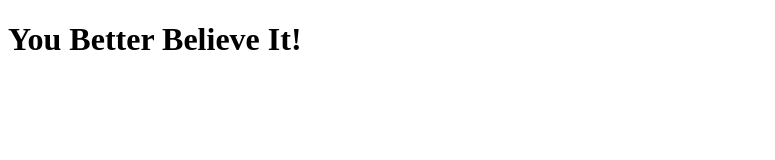
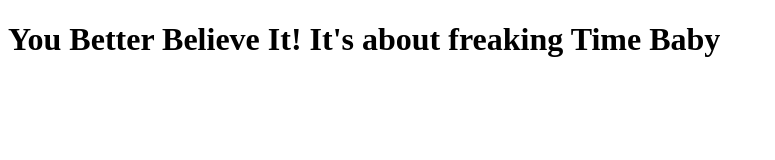
Before and after one commit to Bentimms9/coursera-test, a plain HTML site: page site/index.html in a window 1280 px wide. Shown: the whole page, without its empty margins (0-775 px from the left). Drawn offline with Linux system fonts and the light colour scheme.

Commit message:
small addition.

```diff
--- a/site/index.html
+++ b/site/index.html
@@ -4,6 +4,6 @@
 	<title>Coursera is awesome!</title>
 </head>
 <body>
-<h1>You Better Believe It!</h1>
+<h1>You Better Believe It! It's about freaking Time Baby</h1>
 </body>
 </html>
```
